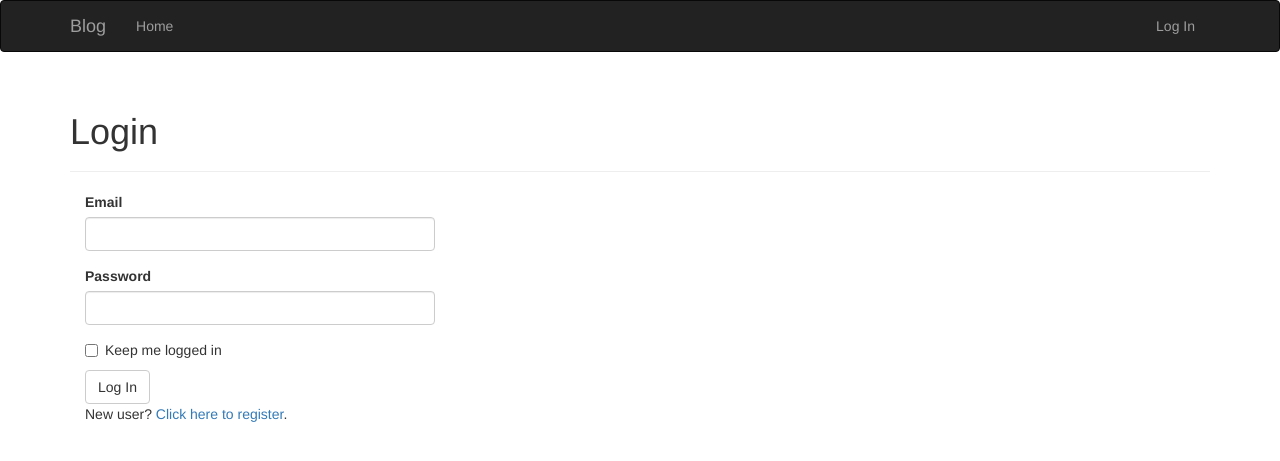
After one commit to fangyansun/social_blog, a Flask app: page /auth/login in a window 1280 px wide. The commit adds this page. Shown: the top 461 px of the page. Run offline with Flask 2, Linux system fonts and the light colour scheme; some libraries are stand-ins or nearby versions.

Commit message:
add registration and login functionalities
Signed-off-by: Fangyan SUN <zhzxsunfangyan@yeah.net>

```diff
--- /dev/null
+++ b/app/auth/__init__.py
@@ -0,0 +1,5 @@
+from flask import Blueprint
+
+auth = Blueprint('auth', __name__)
+
+from . import views
--- /dev/null
+++ b/app/auth/forms.py
@@ -0,0 +1,28 @@
+from flask_wtf import FlaskForm
+from wtforms import StringField, PasswordField, BooleanField, SubmitField
+from wtforms.validators import DataRequired, Length, Email, Regexp, EqualTo
+from wtforms import ValidationError
+from ..models import User
+
+class LoginForm(FlaskForm):
+    email = StringField('Email', validators = [DataRequired(), Length(1,64), Email()])
+    password = PasswordField('Password', validators = [DataRequired()])
+    remember_me = BooleanField('Keep me logged in')
+    submit = SubmitField('Log In')
+
+
+class RegistrationForm(FlaskForm):
+    email = StringField('Email', validators = [DataRequired(), Length(1,64), Email()])
+    username = StringField('Username', validators=[DataRequired(), Length(1, 64),
+        Regexp('^[A-Za-z][A-Za-z0-9_.]*$', 0,'Usernames must have only letters, numbers, dots or ' 'underscores')])
+    password = PasswordField('Password', validators=[DataRequired(), EqualTo('password2', message='Passwords must match.')])
+    password2 = PasswordField('Confirm password', validators=[DataRequired()])
+    submit = SubmitField('Register')
+
+    def validate_email(self, field):
+        if User.query.filter_by(email=field.data).first():
+            raise ValidationError('Email already registered.')
+
+    def validate_username(self, field):
+        if User.query.filter_by(username=field.data).first():
+            raise ValidationError('Username already in use.')
--- /dev/null
+++ b/app/auth/views.py
@@ -0,0 +1,41 @@
+from flask import render_template, redirect, request, url_for, flash
+from flask_login import login_user, logout_user, login_required, current_user
+from . import auth
+from .. import db
+from ..models import User
+from .forms import LoginForm, RegistrationForm
+
+
+@auth.route('/login', methods = ['GET', 'POST'])
+def login():
+    form = LoginForm()
+    if form.validate_on_submit():
+        user = User.query.filter_by(email=form.email.data).first()
+        if user is not None and user.verify_password(form.password.data):
+            login_user(user, form.remember_me.data)
+            next = request.args.get('next')
+            if next is None or not next.startswith('/'):
+                next = url_for('main.index')
+            return redirect(next)
+        flash('Invalid username or password.')
+    return render_template('auth/login.html', form = form)
+
+@auth.route('/logout')
+@login_required
+def logout():
+    logout_user()
+    flash('You have been logged out.')
+    return redirect(url_for('main.index'))
+
+@auth.route('/register', methods=['GET', 'POST'])
+def register():
+    form = RegistrationForm()
+    if form.validate_on_submit():
+        user = User(email = form.email.data,
+                    username = form.username.data,
+                    password = form.password.data)
+        db.session.add(user)
+        db.session.commit()
+        flash('You can now login')
+        return redirect(url_for('auth.login'))
+    return render_template('auth/register.html', form=form)
--- /dev/null
+++ b/app/templates/auth/login.html
@@ -0,0 +1,14 @@
+{% extends "base.html" %}
+{% import "bootstrap/wtf.html" as wtf %}
+
+{% block title %}Blog - Login{% endblock %}
+
+{% block page_content %}
+<div class="page-header">
+    <h1>Login</h1>
+</div>
+<div class="col-md-4">
+  {{ wtf.quick_form(form)}}
+  <p>New user? <a href="{{url_for('auth.register')}}">Click here to register</a>.</p>
+</div>
+{% endblock %}
--- a/app/templates/base.html
+++ b/app/templates/base.html
@@ -23,6 +23,13 @@
             <ul class="nav navbar-nav">
                 <li><a href="/">Home</a></li>
             </ul>
+            <ul class="nav navbar-nav navbar-right">
+                {% if current_user.is_authenticated %}
+                  <li><a href="{{ url_for('auth.logout') }}">Log Out</a></li>
+                {% else %}
+                  <li><a href="{{ url_for('auth.login') }}">Log In</a></li>
+                {% endif %}
+            </ul>
         </div>
     </div>
 </div>
--- a/manage.py
+++ b/manage.py
@@ -1,5 +1,5 @@
 import os
-from flask_migrate import Migrate
+from flask_migrate import Migrate, MigrateCommand
 from app import create_app, db
 from app.models import User, Role
 from flask_script import Manager
@@ -14,7 +14,7 @@ manager = Manager(app)
 def make_shell_context():
     return dict(app = app, db=db, User=User, Role=Role)
 manager.add_command("shell", Shell(make_context=make_shell_context))
-
+manager.add_command('db', MigrateCommand)
 
 @app.cli.command()
 def test():
```
Also changed, not shown: app/__init__.py (+9 -0 lines), app/main/views.py (+4 -21 lines), app/models.py (+22 -2 lines), app/templates/auth/register.html (added, +13 -0 lines), app/templates/index.html (+1 -8 lines), data-dev.sqlite.
